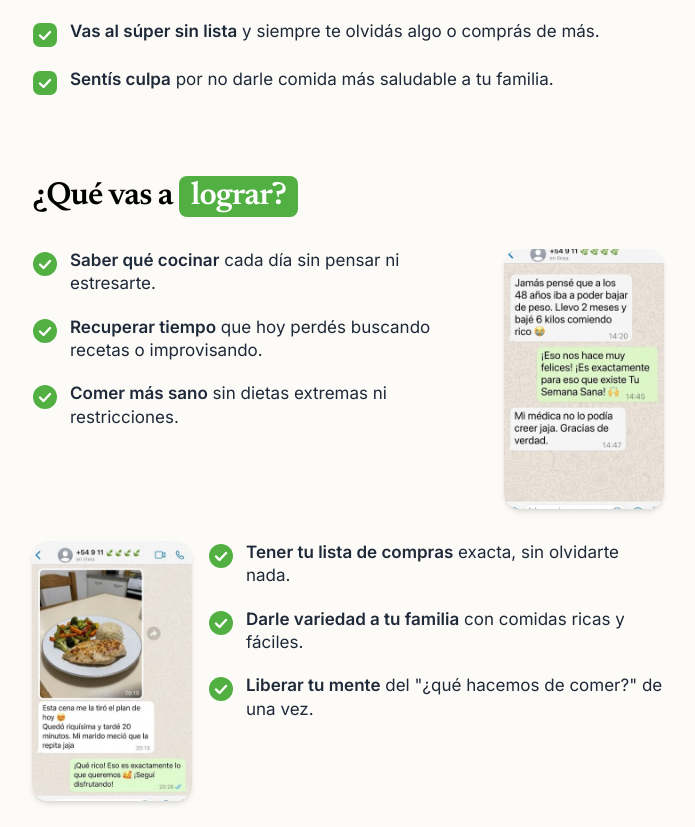
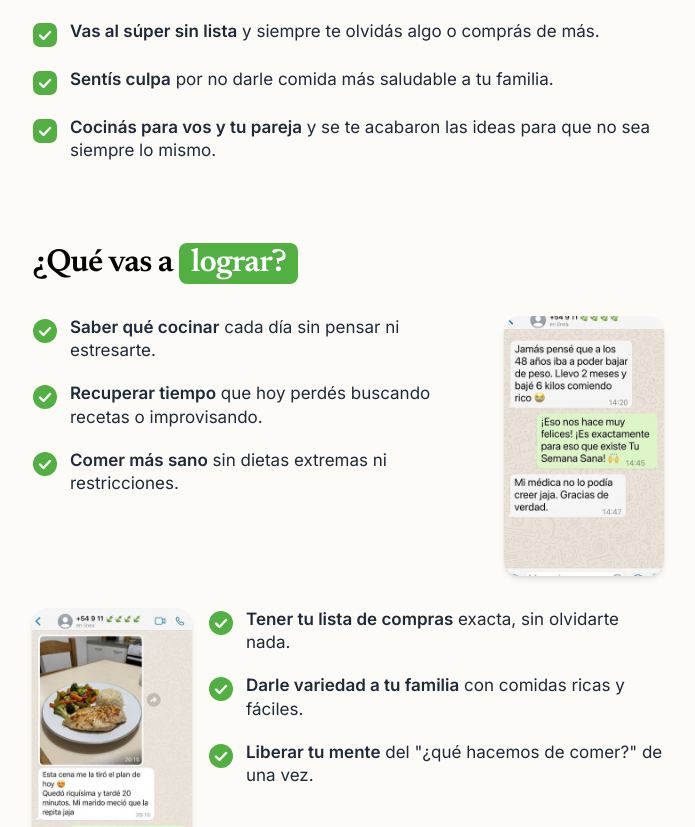
Before and after one commit to NogaTzBy/tusemanasana, a Next.js app: page / in a window 1280 px wide. Shown: the part 1357-2184 px from the top of the page, without its empty margins (292-987 px from the left). Built offline with nearby package versions, Linux system fonts and the light colour scheme.

Commit message:
feat: agregar ítem para parejas sin hijos en sección 'para vos si'
Co-Authored-By: Claude Sonnet 4.6 <noreply@anthropic.com>

```diff
--- a/src/components/onboarding/ParaVosSection.tsx
+++ b/src/components/onboarding/ParaVosSection.tsx
@@ -5,6 +5,7 @@ const ITEMS = [
     { bold: 'Te aburrís de cocinar', rest: ' siempre lo mismo y querés variedad sin complicarte.' },
     { bold: 'Vas al súper sin lista', rest: ' y siempre te olvidás algo o comprás de más.' },
     { bold: 'Sentís culpa', rest: ' por no darle comida más saludable a tu familia.' },
+    { bold: 'Cocinás para vos y tu pareja', rest: ' y se te acabaron las ideas para que no sea siempre lo mismo.' },
 ]
 
 function RedBadge() {
```
